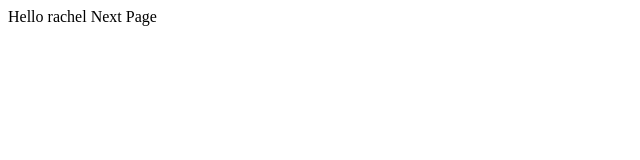
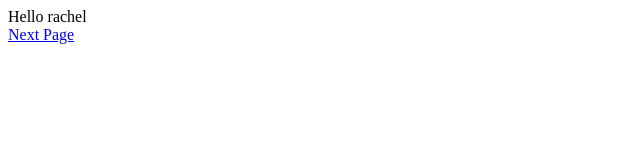
Before and after one commit to racheltian2023/racheltian2023.github.io, a plain HTML site: page index.html in a window 1280 px wide. Shown: the whole page, without its empty margins (0-640 px from the left). Drawn offline with Linux system fonts and the light colour scheme.

Commit message:
Update index.html

```diff
--- a/index.html
+++ b/index.html
@@ -1,2 +1,3 @@
 Hello rachel
-<href url="../second.html">Next Page</href>
+<br/>
+<a href="url target="../second.html">Next Page</a>
```
